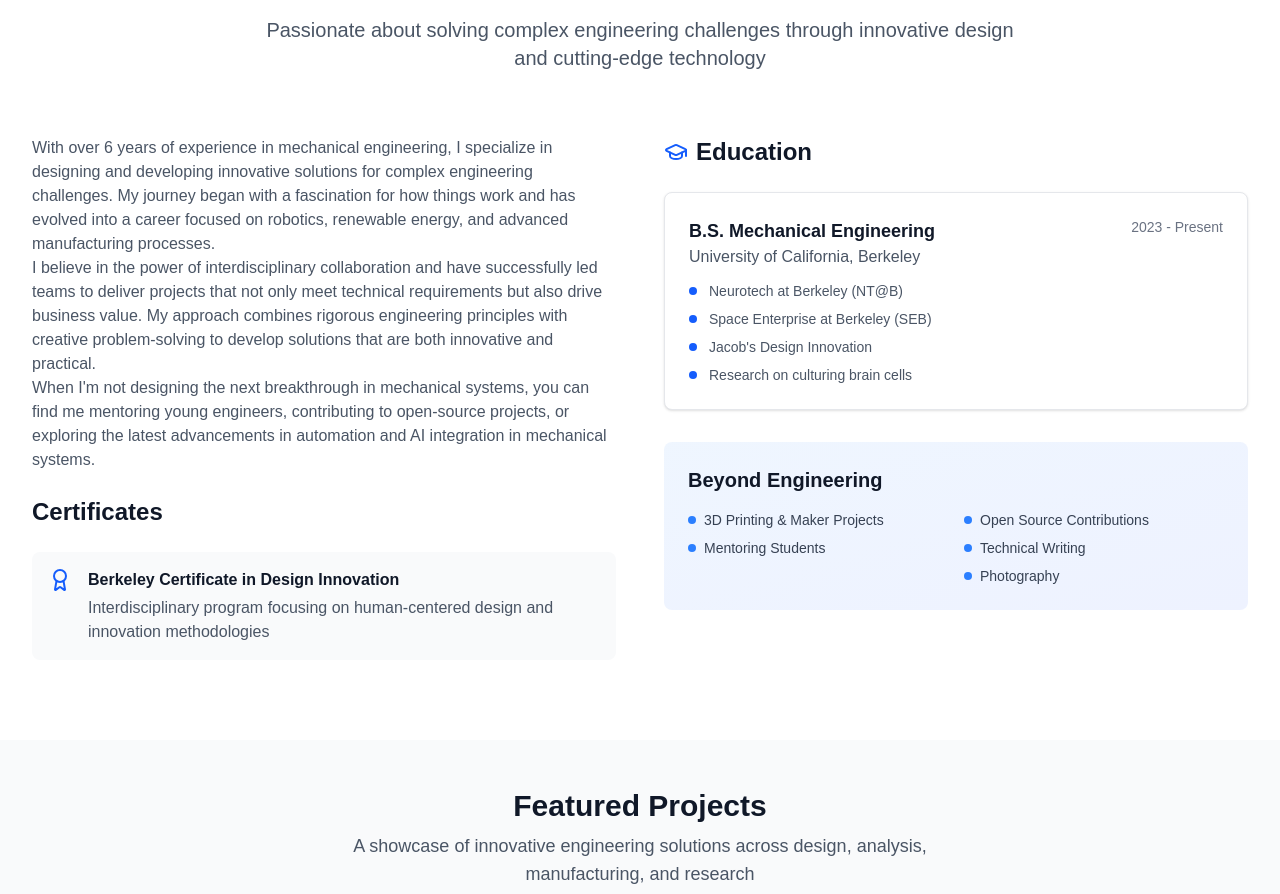
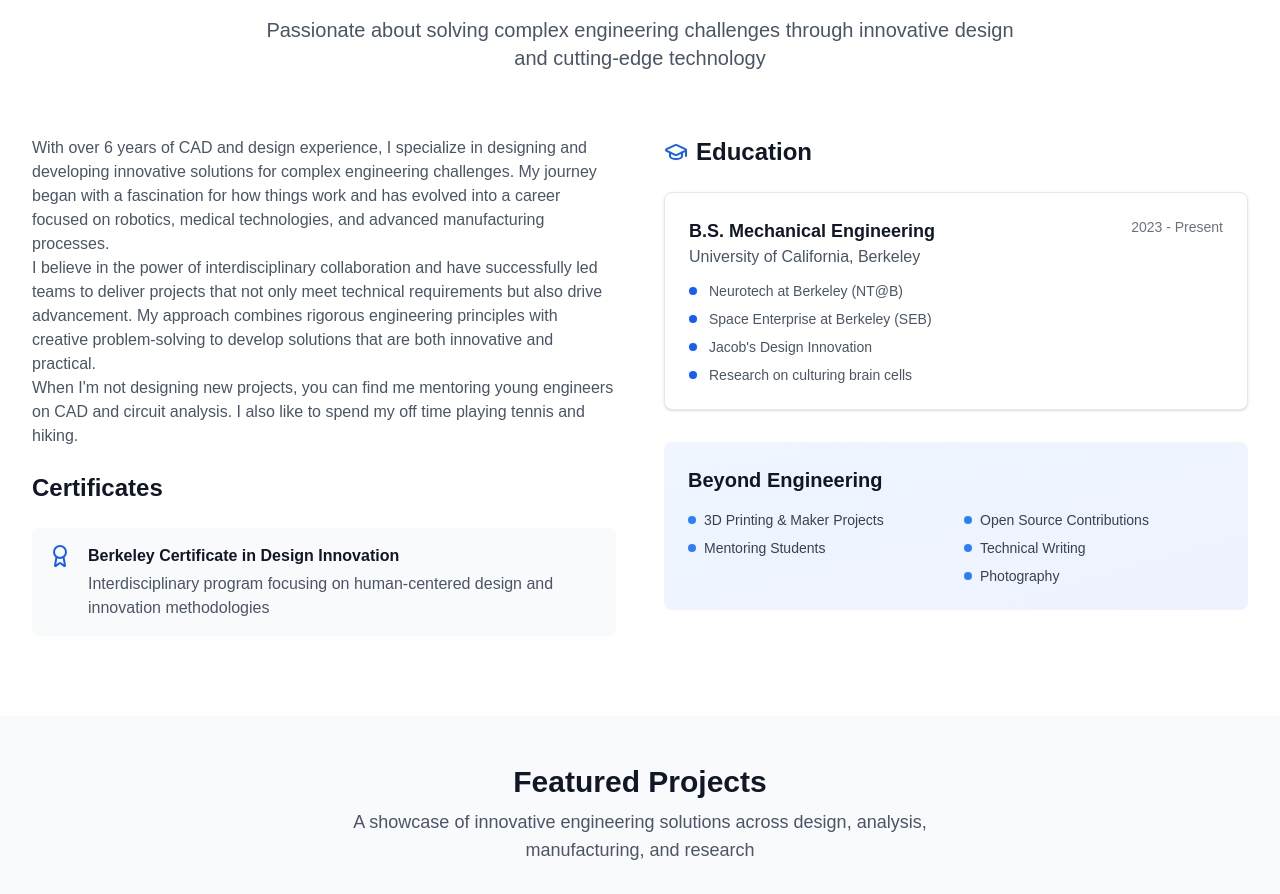
Before and after one commit to aaronlee5702-dot/Website0.1, a Next.js app: page / in a window 1280 px wide. Shown: the part 920-1814 px from the top of the page. Built offline with nearby package versions, Linux system fonts and the light colour scheme.

Commit message:
update about me section

```diff
--- a/src/components/About.tsx
+++ b/src/components/About.tsx
@@ -27,21 +27,19 @@ export default function About() {
           <div className="space-y-6">
             <div className="prose prose-lg text-gray-600">
               <p>
-                With over 6 years of experience in mechanical engineering, I specialize in designing and developing
+                With over 6 years of CAD and design experience, I specialize in designing and developing
                 innovative solutions for complex engineering challenges. My journey began with a fascination for
-                how things work and has evolved into a career focused on robotics, renewable energy, and advanced
+                how things work and has evolved into a career focused on robotics, medical technologies, and advanced
                 manufacturing processes.
               </p>
               <p>
                 I believe in the power of interdisciplinary collaboration and have successfully led teams to deliver
-                projects that not only meet technical requirements but also drive business value. My approach combines
+                projects that not only meet technical requirements but also drive advancement. My approach combines
                 rigorous engineering principles with creative problem-solving to develop solutions that are both
                 innovative and practical.
               </p>
               <p>
-                When I'm not designing the next breakthrough in mechanical systems, you can find me mentoring young
-                engineers, contributing to open-source projects, or exploring the latest advancements in automation
-                and AI integration in mechanical systems.
+                When I'm not designing new projects, you can find me mentoring young engineers on CAD and circuit analysis. I also like to spend my off time playing tennis and hiking.
               </p>
             </div>
 
```
